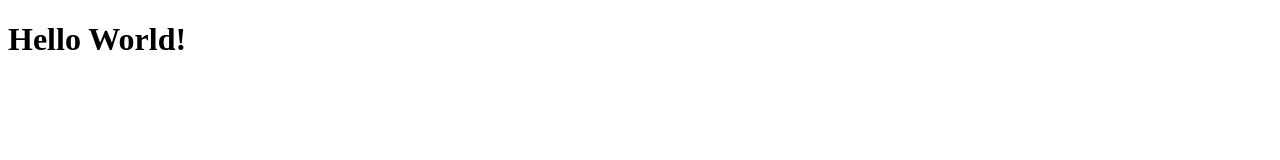
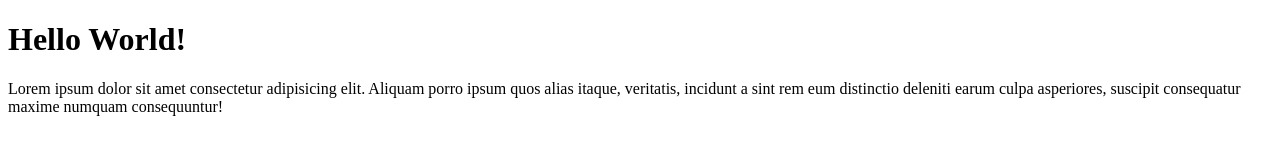
Before and after one commit to alemica97/htmlcss-hello, a plain HTML site: page index.html in a window 1280 px wide. Drawn offline with Linux system fonts and the light colour scheme.

Commit message:
Aggiunta di un paragrafo al mio index.html

```diff
--- a/index.html
+++ b/index.html
@@ -8,5 +8,8 @@
 </head>
 <body>
     <h1>Hello World!</h1>
+    <p>
+        Lorem ipsum dolor sit amet consectetur adipisicing elit. Aliquam porro ipsum quos alias itaque, veritatis, incidunt a sint rem eum distinctio deleniti earum culpa asperiores, suscipit consequatur maxime numquam consequuntur!
+    </p>
 </body>
 </html>
```
